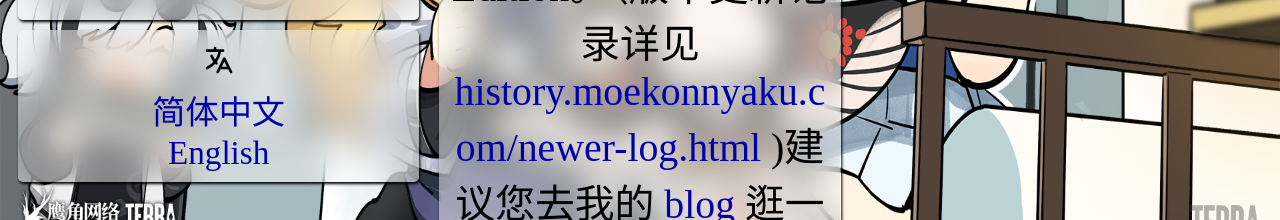
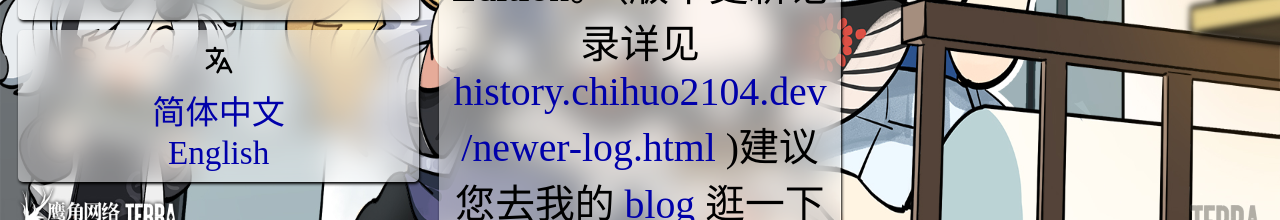
Before and after one commit to chi-net/chiweb, a Vue app: page / in a window 1280 px wide. Shown: the part 540-760 px from the top of the page. Built offline with nearby package versions, Linux system fonts and the light colour scheme; no server answers.

Commit message:
Fixed:History addr

```diff
--- a/src/components/IndexCard.vue
+++ b/src/components/IndexCard.vue
@@ -9,7 +9,7 @@
       <h2>{{$t('tips')}}</h2>
       <div>
         {{$t('developing1')}}
-        <a href="//history.moekonnyaku.com/newer-log.html" target="_blank">history.moekonnyaku.com/newer-log.html</a>
+        <a href="//history.chihuo2104.dev/newer-log.html" target="_blank">history.chihuo2104.dev/newer-log.html</a>
         {{$t('developing2')}}
         <a href="//blog.chihuo2104.dev" target="_blank">blog</a>
         {{$t('developing3')}}
```
